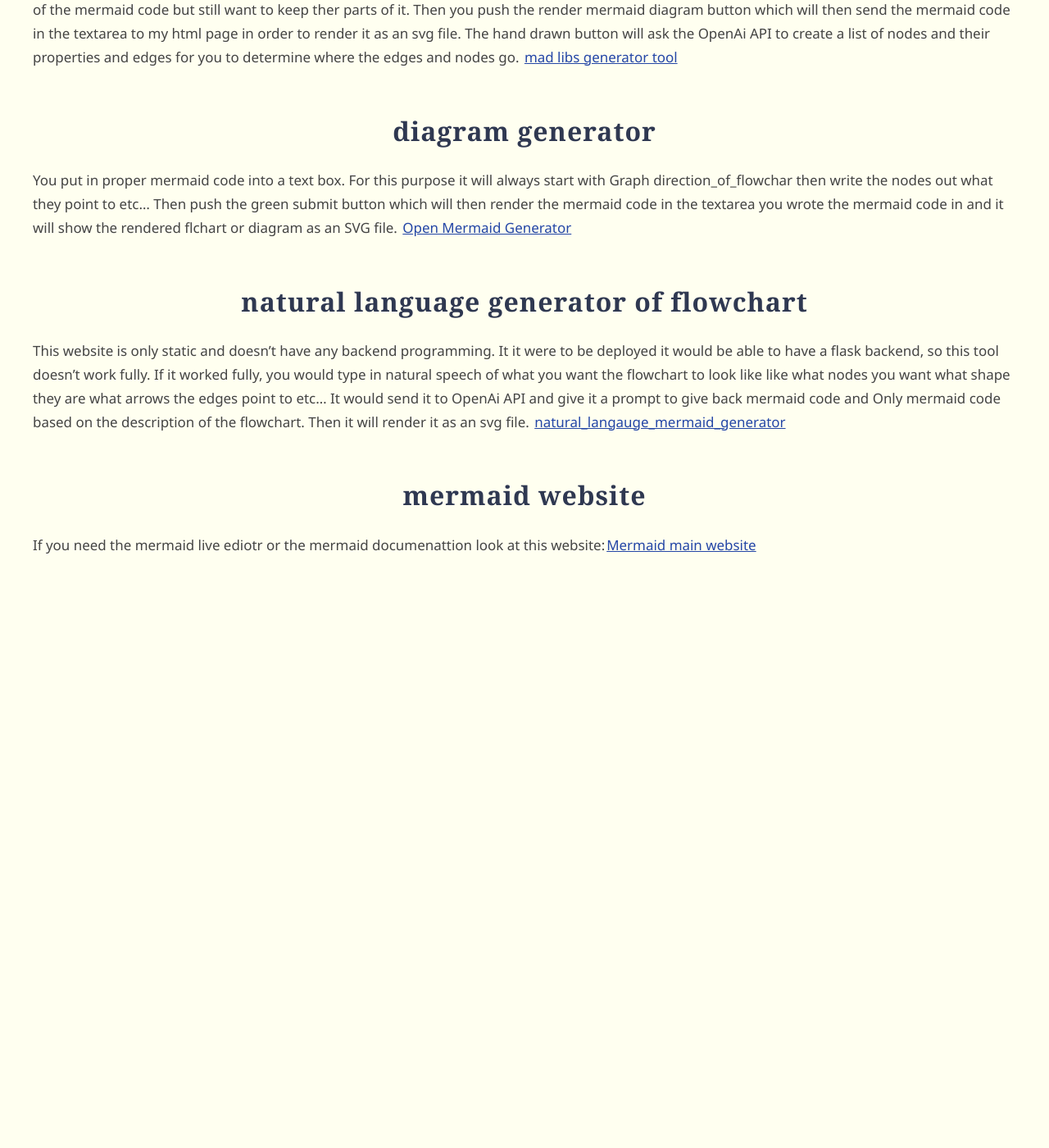
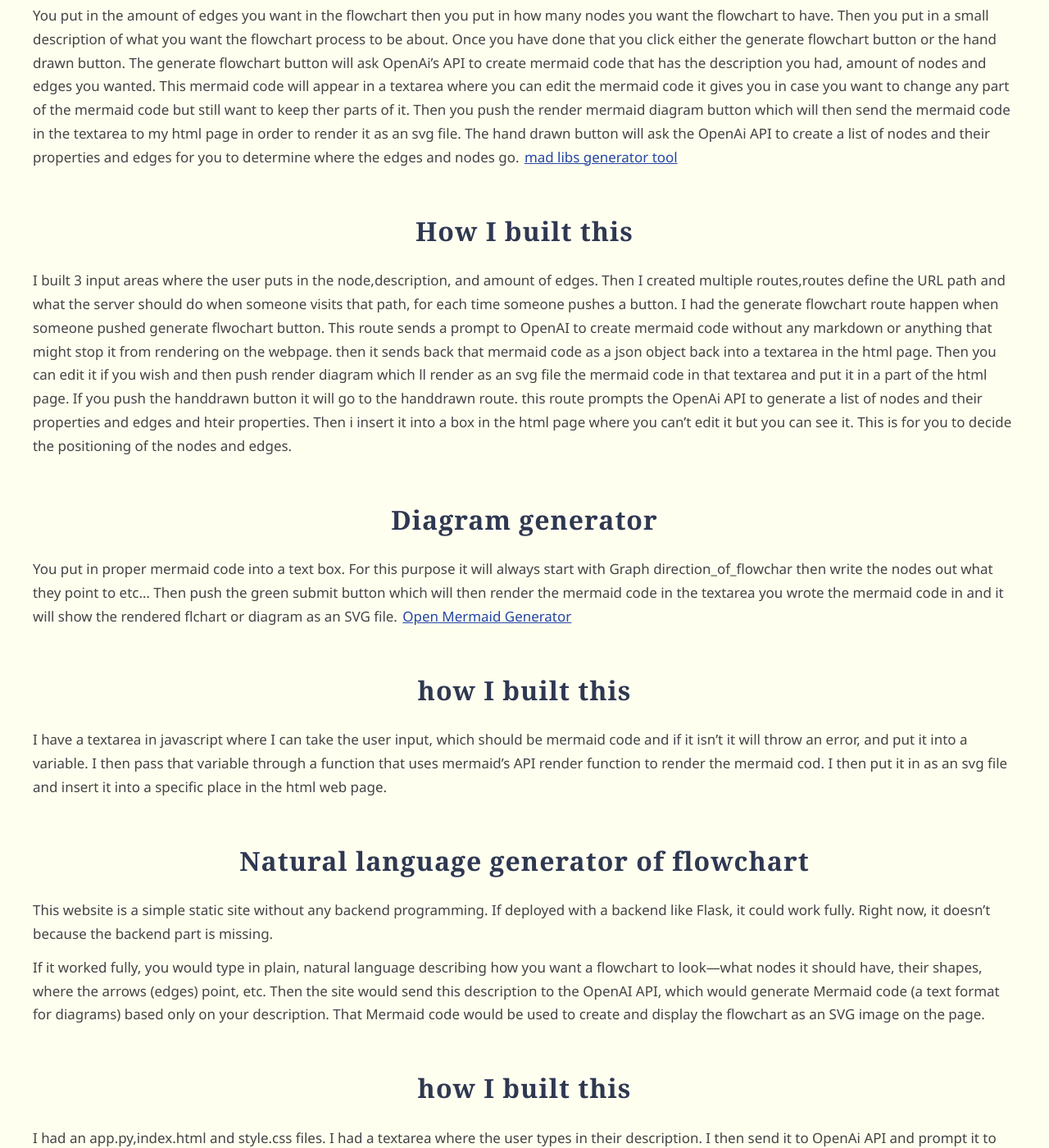
Before and after one commit to haleysus018/Susanna-Haley-CREATE-internship-blog, a Jekyll site: the page built from index.md, in a window 1280 px wide and 1400 px high, scrolled down 5158 px. Shown: the whole window at 82% size. Built offline with Jekyll 4.4.1, drawn with Linux system fonts in a browser that asks for light colours; before the commit the page ends 5877 px from its top, so only the background shows below that; some of the changed text lies outside the part shown.

Commit message:
Update index.md

```diff
--- a/index.md
+++ b/index.md
@@ -50,17 +50,24 @@ I had a hard time slowing down and taking my time. I usually like to work quickl
 ## What I learned
 During this internship, I learned enough Mermaid to create flowcharts. I also started to learn a bit of Flask and set up my computer as the server for my Flask program. Additionally, I learned more about APIs and some basic prompt engineering-a specific way to write a prompt to get the LLM to produce a specific output- to get the LLM to give me the specific output I was looking for so that I could render it in the HTML file. HTML is markup code to structure the content on a webpage. I also gained a deeper understanding of accessibility technology—such as the Monarch—and the ideas within this community, as well as what research might be like for me if I decide to pursue that path. The monarch is a multiline refreshable braille display  and graphics developed by American Printing House for the Blind. Finally, I learned a little bit of pandas-a lightweight python framework to work with data in files- to work with Excel sheets and gather statistics from them instead of doing it manually. This week, Week 5, I learned about how to deploy a simple website using services like pythonanywhere.
 
-## mad libs generator tool
+## Mad libs generator tool
 You put in the amount of edges you want in the flowchart then you put in how many nodes you want the flowchart to have. Then you put in a small description of what you want the flowchart process to be about. Once you have done that you click either the generate flowchart button or the hand drawn button. The generate flowchart button will ask OpenAi's API to create mermaid code that has the description you had, amount of nodes and edges you wanted. This mermaid code will appear in a textarea where you can edit the mermaid code it gives you in case you want to change any part of the mermaid code but still want to keep ther parts of it. Then you push the render mermaid diagram button which will then send the mermaid code in the textarea to my html page in order to render it as an svg file. The hand drawn button will ask the OpenAi API to create a list of nodes and their properties and edges for you to determine where the edges and nodes go.
 [mad libs generator tool](https://haleysus018.pythonanywhere.com/)
 
-## diagram generator
+## How I built this
+I built 3 input areas where the user puts in the node,description, and amount of edges. Then I created multiple routes,routes define the URL path and what the server should do when someone visits that path, for each time someone pushes a button. I had the generate flowchart route happen when someone pushed generate flwochart button. This route sends a prompt to OpenAI to create mermaid code without any markdown or anything that might stop it from rendering on the webpage. then it sends back that mermaid code as a json object back into a textarea in the html page. Then you can edit it if you wish and then push render diagram which ll render as an svg file the mermaid code in that textarea and put it in a part of the html page. If you push the handdrawn button it will go to the handdrawn route. this route prompts the OpenAi API to generate a list of nodes and their properties and edges and hteir properties. Then i insert it into a box in the html page where you can't edit it but you can see it. This is for you to decide the positioning of the nodes and edges.
+## Diagram generator
 You put in proper mermaid code into a text box. For this purpose it will always start with Graph direction_of_flowchar then write the nodes out what they point to etc... Then push the green submit button which will then render the mermaid code in the textarea you wrote the mermaid code in and it will show the rendered flchart or diagram as an SVG file.
 <a href="mermaid_generator.html">Open Mermaid Generator</a>
 
+## how I built this
+I have a textarea in javascript where I can take the user input, which should be mermaid code and if it isn't it will throw an error, and put it into a variable. I then pass that variable through a function that uses mermaid's API render function to render the mermaid cod. I then put it in as an svg file and insert it into a specific place in the html web page.
+## Natural language generator of flowchart
+This website is a simple static site without any backend programming. If deployed with a backend like Flask, it could work fully. Right now, it doesn't because the backend part is missing.
 
-## natural language generator of flowchart
-This website is only static and doesn't have any backend programming. It it were to be deployed it would be able to have a flask backend, so this tool doesn't work fully. If it worked fully, you would type in natural speech of what you want the flowchart to look like like what nodes you want what shape they are what arrows the edges point to etc... It would send it to OpenAi API and give it a prompt to give back mermaid code and Only mermaid code based on the description of the flowchart. Then it will render it as an svg file. <a href="natural_langauge_mermaid_generator.html">natural_langauge_mermaid_generator</a>
+If it worked fully, you would type in plain, natural language describing how you want a flowchart to look—what nodes it should have, their shapes, where the arrows (edges) point, etc. Then the site would send this description to the OpenAI API, which would generate Mermaid code (a text format for diagrams) based only on your description. That Mermaid code would be used to create and display the flowchart as an SVG image on the page.
 
-## mermaid website
+## how I built this
+I had an app.py,index.html and style.css files. I had a textarea where the user types in their description. I then send it to OpenAi API and prompt it to give me back mermaid code that matches the users description. It gives me back mermaid code. Then i parse that mermaid code from json-simple text format that all coding languages and servers can read and easily be parsed-into a javascript object. I then put that javascript object into a function I created that uses mermaid's render function to render the mermaid code that was passed and then insert it into the html page in a specific part of the html page.
+## Mermaid website
 If you need the mermaid live ediotr or the mermaid documenattion look at this website:[Mermaid main website](https://mermaid.js.org/)
```
